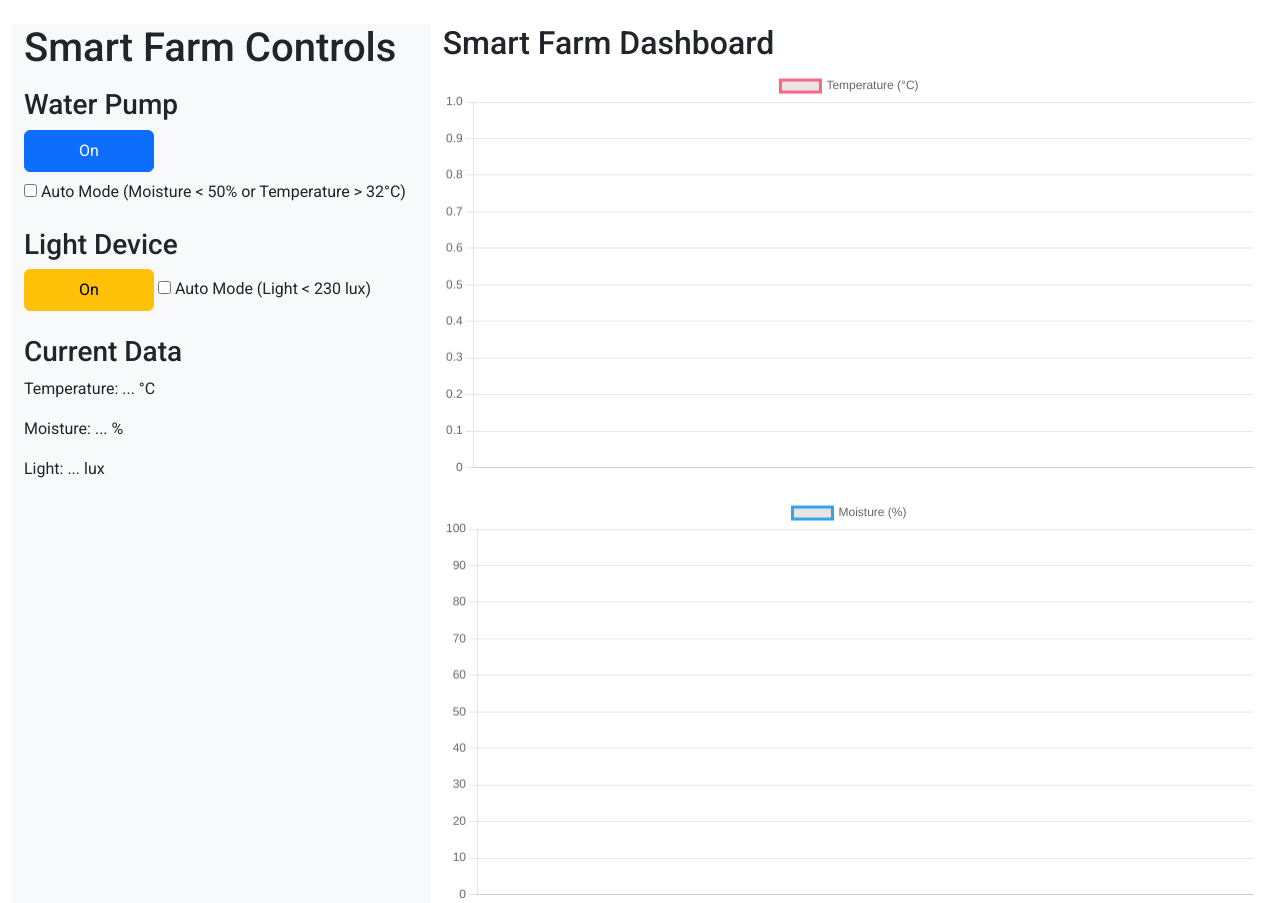
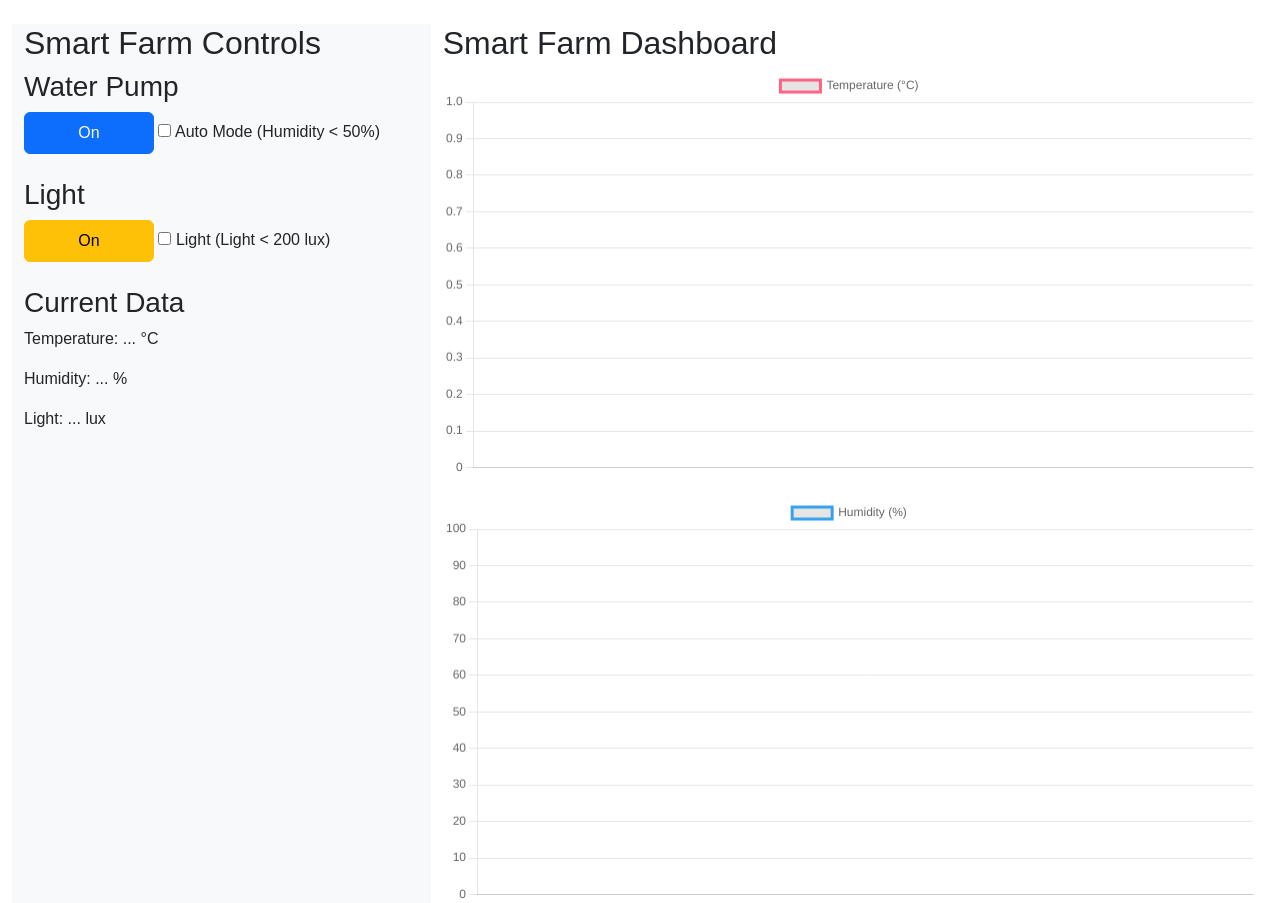
Before and after one commit to khangjhin4444/Smart-Farm, a PHP site: page / in a window 1280 px wide. Shown: the top 903 px of the page. Run offline with PHP 8.4, Linux system fonts and the light colour scheme.

Commit message:
fix bug and change lang to Eng

```diff
--- a/SmartFarm/index.php
+++ b/SmartFarm/index.php
@@ -5,13 +5,10 @@
     <meta name="viewport" content="width=device-width, initial-scale=1.0">
     <title>Smart Farm Dashboard</title>
     <!-- <script src="https://cdn.tailwindcss.com"></script> -->
-    <link rel="preconnect" href="https://fonts.googleapis.com">
-    <link rel="preconnect" href="https://fonts.gstatic.com" crossorigin>
-    <link href="https://fonts.googleapis.com/css2?family=Roboto:ital,wght@0,100..900;1,100..900&display=swap" rel="stylesheet">
     <link href="https://cdn.jsdelivr.net/npm/bootstrap@5.3.5/dist/css/bootstrap.min.css" rel="stylesheet" integrity="sha384-SgOJa3DmI69IUzQ2PVdRZhwQ+dy64/BUtbMJw1MZ8t5HZApcHrRKUc4W0kG879m7" crossorigin="anonymous">
     <script src="https://cdn.jsdelivr.net/npm/chart.js"></script>
     <style>
-        body { font-family: Roboto, sans-serif; }
+        body { font-family: 'Arial', sans-serif; }
         .container { display: flex; height: 100vh; }
         .left-panel { width: 30%; padding: 20px; background-color: #f3f4f6; }
         .right-panel { width: 70%; padding: 20px; }
@@ -23,25 +20,25 @@
     <div class="container-fluid p-4">
         <div class="row">
             <div class="col-4 bg-light">
-                <h1 class=" mb-3">Smart Farm Controls</h1>
+                <h2 class=" mb-6">Smart Farm Controls</h2>
 
                 <!-- Watering Control -->
                 <div class="mb-4">
                     <h3 class="text-lg font-semibold">Water Pump</h3>
-                    <button id="waterBtn" onclick="controlDevice('water')" class="btn btn-primary px-4 py-2 rounded on" style="width: 130px;">On</button>
+                    <button id="waterBtn" disable onclick="controlDevice('water')" class="btn btn-primary px-4 py-2 rounded on" style="width: 130px;">On</button>
                     <label class="flex items-center mt-2">
                         <input type="checkbox" id="autoWater" onchange="toggleAuto('water')" class="mr-2">
-                        Auto Mode (Moisture < 50% or Temperature > 32°C)
+                        Auto Mode (Humidity < 50%)
                     </label>
                 </div>
 
                 <!-- Lighting Control -->
                 <div class="mb-4">
-                    <h3 class="text-lg font-semibold">Light Device</h3>
-                    <button id="lightBtn" onclick="controlDevice('light')" class="btn btn-warning px-4 py-2 rounded on" style="width: 130px;">On</button>
+                    <h3 class="text-lg font-semibold">Light</h3>
+                    <button id="lightBtn" disable onclick="controlDevice('light')" class="btn btn-warning px-4 py-2 rounded on" style="width: 130px;">On</button>
                     <label class="flex items-center mt-2">
                         <input type="checkbox" id="autoLight" onchange="toggleAuto('light')" class="mr-2">
-                        Auto Mode (Light < 230 lux)
+                        Light (Light < 200 lux)
                     </label>
                 </div>
 
@@ -49,7 +46,7 @@
                 <div id="sensorData" class="mt-6">
                     <h3 class="text-lg font-semibold">Current Data</h3>
                     <p>Temperature: <span id="temp">...</span> °C</p>
-                    <p>Moisture: <span id="humidity">...</span> %</p>
+                    <p>Humidity: <span id="humidity">...</span> %</p>
                     <p>Light: <span id="light">...</span> lux</p>
                 </div>
 
@@ -86,6 +83,60 @@
     </div>
 
     <script>
+        let waterCheck = document.getElementById('autoWater');
+        let lightCheck = document.getElementById('autoLight');
+        waterCheck.addEventListener('change', function() {
+            if (this.checked) {
+                document.getElementById('waterBtn').disabled = true;
+            }
+            else {
+                document.getElementById('waterBtn').disabled = false;
+                let water_btn = document.getElementById(`waterBtn`)
+                let xml_2 = new XMLHttpRequest();
+                xml_2.open("GET", `get_device_state.php?device=water`, true);
+                xml_2.onload = function() {
+                    if (xml_2.status == 200) {
+                        let response_2 = JSON.parse(xml_2.responseText);
+                        if (response_2.status == 'on') {
+                            water_btn.classList.remove('off');
+                            water_btn.classList.add('on');
+                            water_btn.textContent = `Off`;
+                        } else {
+                            water_btn.classList.remove('on');
+                            water_btn.classList.add('off');
+                            water_btn.textContent = `On`;
+                        }
+                    }
+                };
+                xml_2.send();
+            }
+        });
+        lightCheck.addEventListener('change', function() {
+            if (this.checked) {
+                document.getElementById('lightBtn').disabled = true;
+            }
+            else {
+                document.getElementById('lightBtn').disabled = false;
+                let light_btn = document.getElementById(`lightBtn`)
+                let xml = new XMLHttpRequest();
+                xml.open("GET", `get_device_state.php?device=light`, true);
+                xml.onload = function() {
+                    if (xml.status == 200) {
+                        let response = JSON.parse(xml.responseText);
+                        if (response.status == 'on') {
+                            light_btn.classList.remove('off');
+                            light_btn.classList.add('on');
+                            light_btn.textContent = `Off`;
+                        } else {
+                            light_btn.classList.remove('on');
+                            light_btn.classList.add('off');
+                            light_btn.textContent = `On`;
+                        }
+                    }
+                };
+                xml.send();
+            }
+        });
         // Chart initialization
         const tempChart = new Chart(document.getElementById('tempChart'), {
             type: 'line',
@@ -106,7 +157,7 @@
             data: {
                 labels: [],
                 datasets: [{
-                    label: 'Moisture (%)',
+                    label: 'Humidity (%)',
                     data: [],
                     borderColor: 'rgba(54, 162, 235, 1)',
                     fill: false
@@ -129,6 +180,11 @@
             options: { responsive: true, scales: { y: { beginAtZero: true } } }
         });
 
+        let auto_dict = {
+            'water': false,
+            'light': false
+        };
+
         // Fetch sensor data every 30 seconds
         function fetchSensorData() {
             fetch('get_sensor_data.php')
@@ -138,21 +194,21 @@
                     document.getElementById('temp').textContent = data.temp;
                     document.getElementById('humidity').textContent = data.humidity;
                     document.getElementById('light').textContent = data.light;
-                    // if (data.temp < 15) {
-                    //     document.querySelector('.tempOverlay').style.display = 'flex';
-                    // } else {
-                    //     document.querySelector('.tempOverlay').style.display = 'none';
-                    // }
-                    // if (data.humidity < 50) {
-                    //     document.querySelector('.humidityOverlay').style.display = 'flex';
-                    // } else {
-                    //     document.querySelector('.humidityOverlay').style.display = 'none';
-                    // }
-                    // if (data.light < 10000) {
-                    //     document.querySelector('.lightOverlay').style.display = 'flex';
-                    // } else {
-                    //     document.querySelector('.lightOverlay').style.display = 'none';
-                    // }
+                    if (data.temp < 15) {
+                        document.querySelector('.tempOverlay').style.display = 'flex';
+                    } else {
+                        document.querySelector('.tempOverlay').style.display = 'none';
+                    }
+                    if (data.humidity < 50) {
+                        document.querySelector('.humidityOverlay').style.display = 'flex';
+                    } else {
+                        document.querySelector('.humidityOverlay').style.display = 'none';
+                    }
+                    if (data.light < 10000) {
+                        document.querySelector('.lightOverlay').style.display = 'flex';
+                    } else {
+                        document.querySelector('.lightOverlay').style.display = 'none';
+                    }
                     // Update charts
                     const time = new Date().toLocaleTimeString();
                     tempChart.data.labels.push(time);
@@ -176,13 +232,15 @@
                     humidityChart.update();
                     lightChart.update();
 
+
+
                     // Auto mode checks
-                    if (document.getElementById('autoWater').checked) {
-                        controlDevice('water');
-                    }
-                    if (document.getElementById('autoLight').checked) {
-                        controlDevice('light');
-                    }
+                    // if (document.getElementById('autoWater').checked) {
+                    //     controlDevice('water');
+                    // }
+                    // if (document.getElementById('autoLight').checked) {
+                    //     controlDevice('light');
+                    // }
                 });
         }
 
@@ -190,6 +248,20 @@
         function controlDevice(device) {
             let re_state = '';
             let btn = document.getElementById(`${device}Btn`)
+            // let newState = btn.classList.contains('on') ? 'off' : 'on';
+
+            // // Cập nhật UI ngay lập tức
+            // if (newState === 'off') {
+            //     btn.classList.remove('on');
+            //     btn.classList.add('off');
+            //     btn.textContent = `On`;
+            // } else {
+            //     console.log("VAO ON");
+            //     btn.classList.remove('off');
+            //     btn.classList.add('on');
+            //     btn.textContent = `Off`;
+            // }
+
             let xml = new XMLHttpRequest();
             xml.open("GET", `get_device_state.php?device=${device}`, true);
             xml.onload = function() {
@@ -201,17 +273,17 @@
                     // if (re_state == 'on') {
                     //     btn.classList.remove('off');
                     //     btn.classList.add('on');
-                    //     btn.textContent = `Tắt`;
+                    //     btn.textContent = `Off`;
                     // } else {
                     //     btn.classList.remove('on');
                     //     btn.classList.add('off');
-                    //     btn.textContent = `Bật`;
+                    //     btn.textContent = `On`;
 
                     // }
                     let state = re_state == 'on' ? 'off' : 'on';
                     // let state = btn.classList.contains('on') ? 'off' : 'on';
                     console.log("state: ", state);
-                    if (btn.classList.contains('on')) {
+                    if (state == 'on') {
                         btn.classList.remove('on');
                         btn.classList.add('off');
                         btn.textContent = `Off`;
@@ -221,6 +293,7 @@
                         btn.classList.add('on');
                         btn.textContent = `On`;
                     }
+                    // if (auto_dict[device] == false) {
                         fetch('control_device.php', {
                             method: 'POST',
                             headers: { 'Content-Type': 'application/json' },
@@ -230,6 +303,8 @@
                         .then(data => {
                             // alert(data.message);
                         });
+                    // }
+
                 }
             };
             xml.send();
@@ -239,6 +314,7 @@
         // Toggle auto mode
         function toggleAuto(device) {
             const state = document.getElementById(`auto${device.charAt(0).toUpperCase() + device.slice(1)}`).checked;
+            auto_dict[device] = state;
             fetch('toggle_auto.php', {
                 method: 'POST',
                 headers: { 'Content-Type': 'application/json' },
```
Also changed, not shown: 2 other files. Lines whose indentation alone changed are shown as unchanged.
